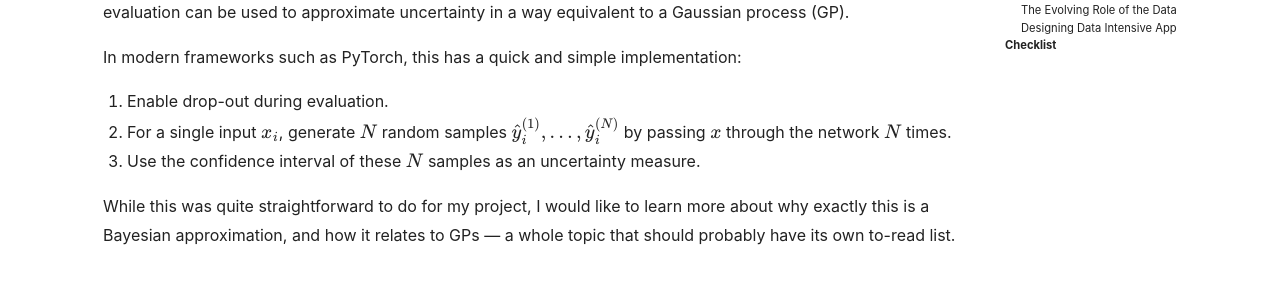
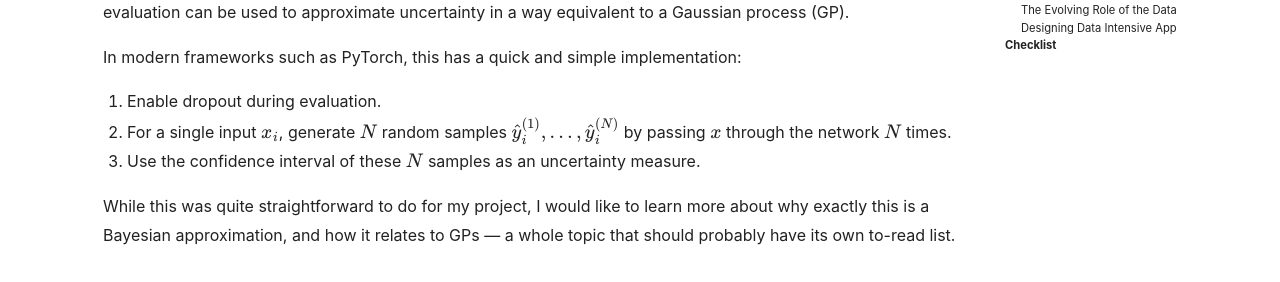
Before and after one commit to eonu/eonu.github.io, a Jekyll site: the page built from _posts/2022-01-11-to-read.md, in a window 1280 px wide and 900 px high, scrolled down 2007 px. Shown: the part 169-451 px from the top of the window. Built offline with Jekyll 4.4.1, drawn with Linux system fonts in a browser that asks for light colours; nearby versions of some CDN libraries; formulas are drawn with MathJax 3; comment, search, counter and statistics services are not loaded.

Commit message:
Dropout consistency

```diff
--- a/_posts/2022-01-11-to-read.md
+++ b/_posts/2022-01-11-to-read.md
@@ -54,7 +54,7 @@ As there was quite a tight time limit on this project, I avoided following a ful
 
 In modern frameworks such as PyTorch, this has a quick and simple implementation:
 
-1. Enable drop-out during evaluation.
+1. Enable dropout during evaluation.
 2. For a single input $$x_i$$, generate $$N$$ random samples $$\hat{y}_i^{(1)},\ldots,\hat{y}_i^{(N)}$$ by passing $$x$$ through the network $$N$$ times.
 3. Use the confidence interval of these $$N$$ samples as an uncertainty measure.
 
```
